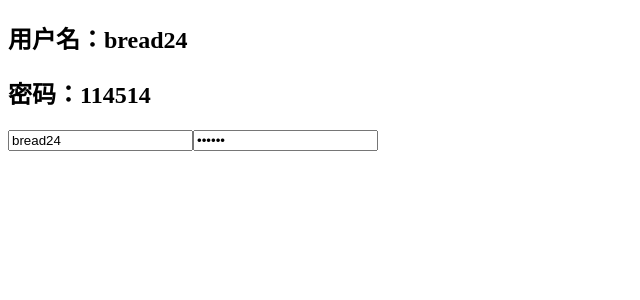
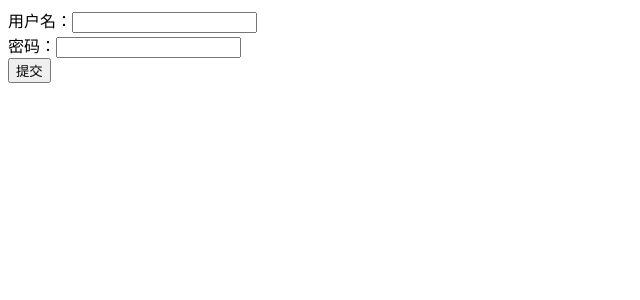
Before and after one commit to hbm1985/TKMWeb, a React (Create React App) app in the folder 08_React/code/03_react_components/: page / in a window 1280 px wide. Shown: the top 300 px of the page, without its empty margins (0-640 px from the left). Built offline with nearby package versions, Linux system fonts and the light colour scheme.

Commit message:
表单的提交行为和受控组件回顾

```diff
--- /dev/null
+++ b/08_React/code/03_react_components/src/15_受控组件和非受控组件/02_受控组件演练.jsx
@@ -0,0 +1,73 @@
+/*
+  受控组件基本演练
+
+  在HTML中，表单元素（如<input>、<textarea>、<select>）通常自己维护state（event.target.value），并根据用户输入进行更新
+
+  而在React中，可变状态（mutable state）通常保存在组件的state属性中，并且只能通过使用setState()来更新
+    我们将两者结合起来，使React的state成为“唯一数据源”
+    渲染表单的React组件还控制着用户输入过程中表单发生的操作
+    被React以这种方式控制取值的表单元素就叫做“受控组件”
+ */
+
+import React, { PureComponent } from "react"
+
+export default class App extends PureComponent {
+  constructor(props) {
+    super(props)
+    this.state = {
+      username: "",
+      password: ""
+    }
+  }
+
+  handleSubmit(e) {
+    //  阻止默认事件
+    e.preventDefault()
+    //  获取数据
+    const { username, password } = this.state
+    //  模拟提交
+    console.log("username:", username)
+    console.log("password:", password)
+  }
+
+  handleUsernameChange(e) {
+    this.setState({ username: e.target.value })
+  }
+
+  handlePasswordChange(e) {
+    this.setState({ password: e.target.value })
+  }
+
+  render() {
+    const { username, password } = this.state
+    return (
+      <div>
+        <form action="/abc" onSubmit={e => this.handleSubmit(e)}>
+          <label htmlFor="username">
+            {/* 用户名 */}
+            用户名：
+            <input
+              id="username"
+              type="text"
+              name="username"
+              autoComplete="off"
+              value={username}
+              onChange={e => this.handleUsernameChange(e)} /><br />
+          </label>
+          <label htmlFor="password">
+            {/* 密码 */}
+            密码：
+            <input
+              id="password"
+              type="password"
+              name="password"
+              autoComplete="off"
+              value={password}
+              onChange={e => this.handlePasswordChange(e)} /><br />
+          </label>
+          <button type="submit">提交</button>
+        </form>
+      </div>
+    )
+  }
+}
--- a/08_React/code/03_react_components/src/index.js
+++ b/08_React/code/03_react_components/src/index.js
@@ -106,7 +106,8 @@ import ReactDOM from "react-dom/client"
 // import App from "./14_ref获取DOM和组件/01_ref获取DOM"
 // import App from "./14_ref获取DOM和组件/02_ref获取类组件实例"
 // import App from "./14_ref获取DOM和组件/03_ref获取函数组件的DOM"
-import App from "./15_受控组件和非受控组件/App"
+// import App from "./15_受控组件和非受控组件/01_受控组件的基本使用"
+import App from "./15_受控组件和非受控组件/02_受控组件演练"
 
 const root = ReactDOM.createRoot(document.getElementById("root"))
 root.render(
```
Also changed, not shown: 08_React/code/03_react_components/src/15_受控组件和非受控组件/01_受控组件的基本使用.jsx (renamed from 08_React/code/03_react_components/src/15_受控组件和非受控组件/App.jsx).
